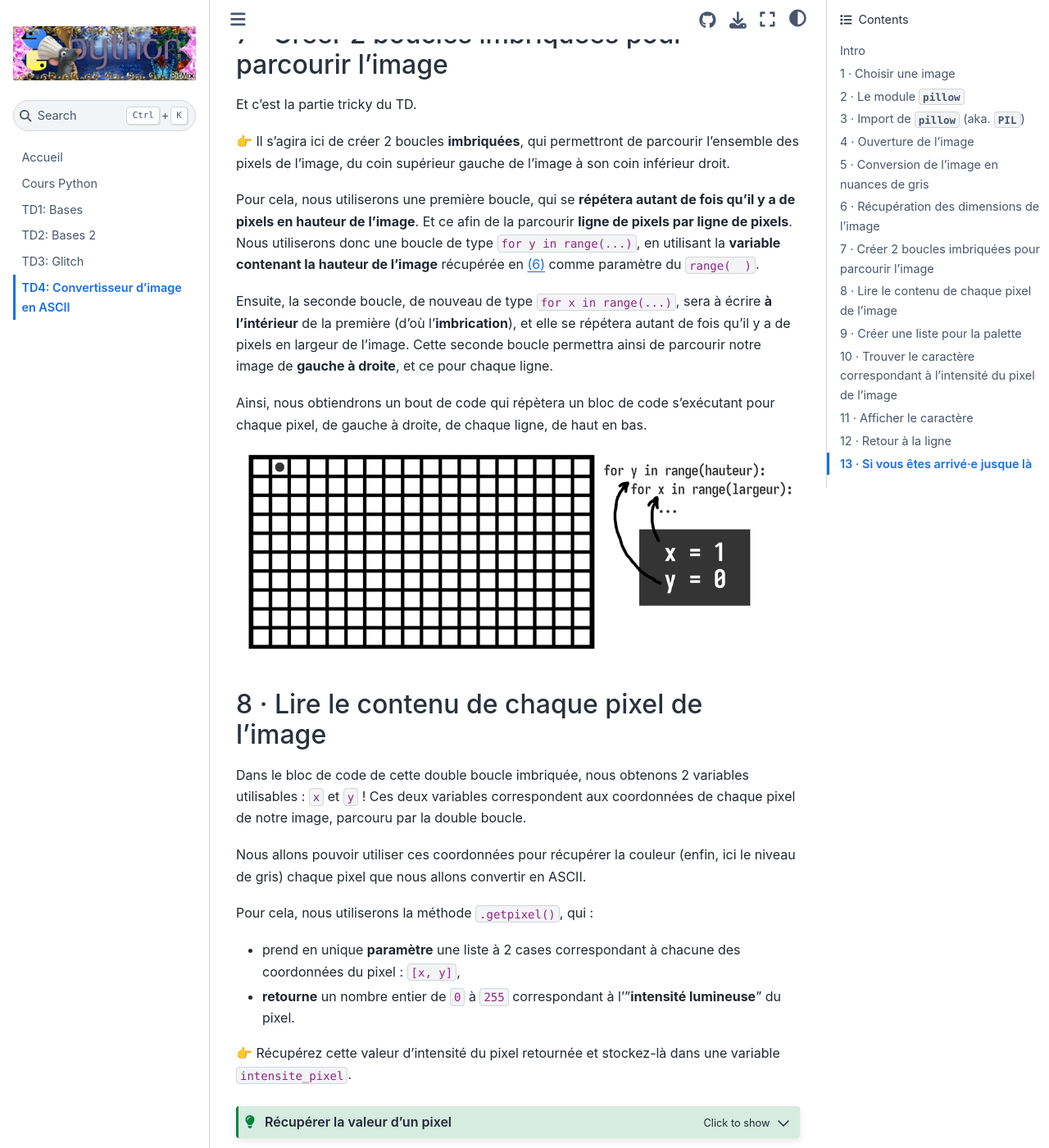
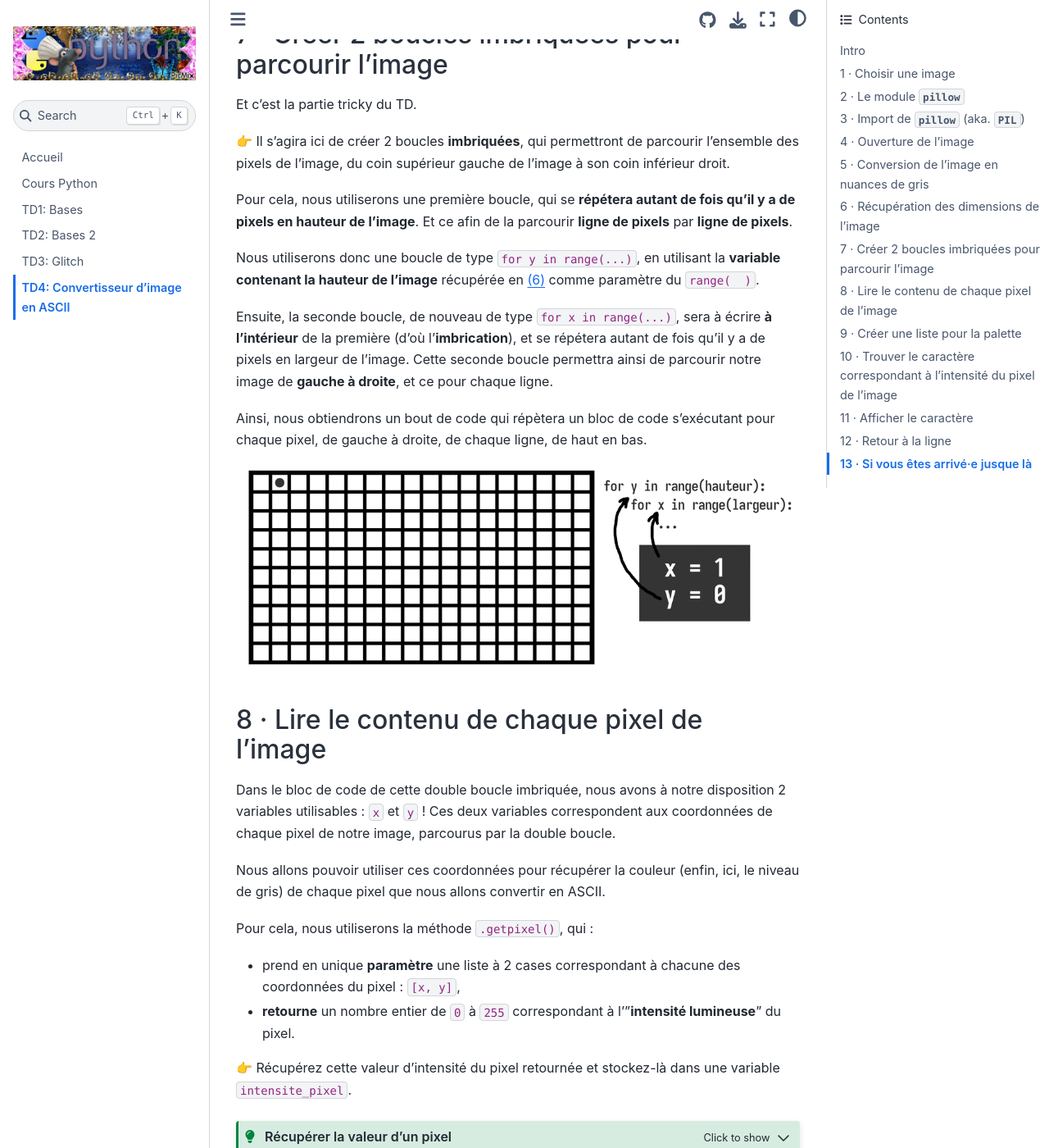
Before and after one commit to diffty/cours-python, a Jupyter Book: the page built from book/td-ascii.md, in a window 1280 px wide and 1400 px high, scrolled down 5695 px. Shown: the whole window at 82% size. Built offline with Jupyter Book 1.0.4 settings and Sphinx 7.4.7 and the Sphinx Book theme 1.1.4, drawn with Linux system fonts in a browser that asks for light colours; some of the changed text lies outside the part shown.

Commit message:
td-ascii: corrections

```diff
--- a/book/td-ascii.md
+++ b/book/td-ascii.md
@@ -134,11 +134,11 @@
 Pour cela, nous pouvons utiliser la méthode [`.convert()`](https://pillow.readthedocs.io/en/stable/reference/Image.html#PIL.Image.Image.convert) intégrée à notre objet `mon_image` (qui est, pour rappel, de type [`Image`](https://pillow.readthedocs.io/en/stable/reference/Image.html)).
 
 Cette méthode :
-* Prend comme paramètre le mode de conversion que l'on désire, par exemple `"RGB"` pour les images en couleur, `"RGBA"` pour les images en couleur avec alpha, ou `"L"` pour les images en nuances de gris.
+* Prend comme **paramètre** le mode de conversion que l'on désire, par exemple `"RGB"` pour les images **en couleur**, `"RGBA"` pour les images **en couleur avec alpha**, ou `"L"` pour les images **en nuances de gris**.
 
   C'est ce dernier mode `"L"` qui va nous intéresser ici !
 
-* Retourne une copie de l'image qui a subit la conversion que l'on a demandé.
+* **Retourne** une copie de l'image qui a subit la conversion que l'on a demandé.
 
 :::{admonition} **🚨 ATTENTION 🚨**
 :class: warning
@@ -191,9 +191,11 @@
 
 👉 Il s'agira ici de créer 2 boucles **imbriquées**, qui permettront de parcourir l'ensemble des pixels de l'image, du coin supérieur gauche de l'image à son coin inférieur droit.
 
-Pour cela, nous utiliserons une première boucle, qui se **répétera autant de fois qu'il y a de pixels en hauteur de l'image**. Et ce afin de la parcourir **ligne de pixels par ligne de pixels**. Nous utiliserons donc une boucle de type `for y in range(...)`, en utilisant la **variable contenant la hauteur de l'image** récupérée en [(6)](#6--récupération-des-dimensions-de-limage) comme paramètre du `range(  )`.
+Pour cela, nous utiliserons une première boucle, qui se **répétera autant de fois qu'il y a de pixels en hauteur de l'image**. Et ce afin de la parcourir **ligne de pixels** par **ligne de pixels**.
 
-Ensuite, la seconde boucle, de nouveau de type `for x in range(...)`, sera à écrire **à l'intérieur** de la première (d'où l'**imbrication**), et elle se répétera autant de fois qu'il y a de pixels en largeur de l'image. Cette seconde boucle permettra ainsi de parcourir notre image de **gauche à droite**, et ce pour chaque ligne.
+Nous utiliserons donc une boucle de type `for y in range(...)`, en utilisant la **variable contenant la hauteur de l'image** récupérée en [(6)](#6--récupération-des-dimensions-de-limage) comme paramètre du `range(  )`.
+
+Ensuite, la seconde boucle, de nouveau de type `for x in range(...)`, sera à écrire **à l'intérieur** de la première (d'où l'**imbrication**), et se répétera autant de fois qu'il y a de pixels en largeur de l'image. Cette seconde boucle permettra ainsi de parcourir notre image de **gauche à droite**, et ce pour chaque ligne.
 
 Ainsi, nous obtiendrons un bout de code qui répètera un bloc de code s'exécutant pour chaque pixel, de gauche à droite, de chaque ligne, de haut en bas.
 
@@ -202,9 +204,9 @@
 
 ## 8 · Lire le contenu de chaque pixel de l'image
 
-Dans le bloc de code de cette double boucle imbriquée, nous obtenons 2 variables utilisables : `x` et `y` ! Ces deux variables correspondent aux coordonnées de chaque pixel de notre image, parcouru par la double boucle.
+Dans le bloc de code de cette double boucle imbriquée, nous avons à notre disposition 2 variables utilisables : `x` et `y` ! Ces deux variables correspondent aux coordonnées de chaque pixel de notre image, parcourus par la double boucle.
 
-Nous allons pouvoir utiliser ces coordonnées pour récupérer la couleur (enfin, ici le niveau de gris) chaque pixel que nous allons convertir en ASCII.
+Nous allons pouvoir utiliser ces coordonnées pour récupérer la couleur (enfin, ici, le niveau de gris) de chaque pixel que nous allons convertir en ASCII.
 
 Pour cela, nous utiliserons la méthode `.getpixel()`, qui :
 * prend en unique **paramètre** une liste à 2 cases correspondant à chacune des coordonnées du pixel : `[x, y]`,
@@ -353,7 +355,9 @@
 
 Ensuite, vous pouvez :
 
-* Ajouter un redimensionnement de l'image d'entrée **dès son ouverture** afin de rapetisser et contrôler sa taille, peu importe l'image que vous choissez (utilisez la méthode `.resize([nouvelle_largeur, nouvelle_hauteur])` de l'objet `Image`)
+* Ajouter un redimensionnement de l'image d'entrée **dès son ouverture** afin de rapetisser et contrôler sa taille, peu importe l'image que vous choissez (utilisez la méthode `.resize([nouvelle_largeur, nouvelle_hauteur])` de votre objet de type `Image` que vous souhaitez redimensionner.
+
+  Tout comme `.convert()`, cette méthode `.resize()` renverra un nouvel objet de type `Image` qu'il faudra récupérer dans une variable)
 
 * (et c'est encore mieux si vous respectez le ratio de l'image durant le redimensionnement.....)
 
```
Also changed, not shown: other parts of book/td-ascii.md (+6 -6 lines).
